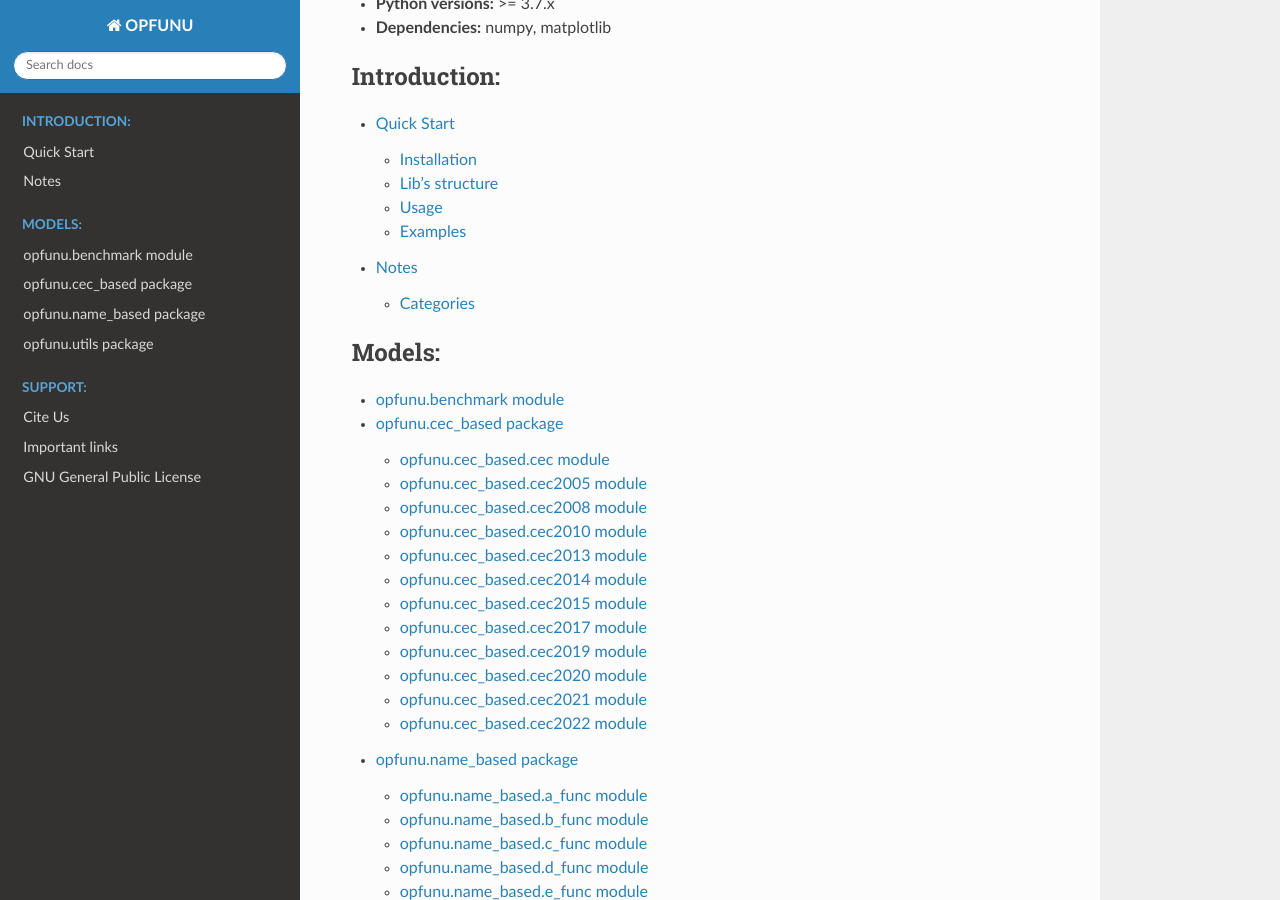
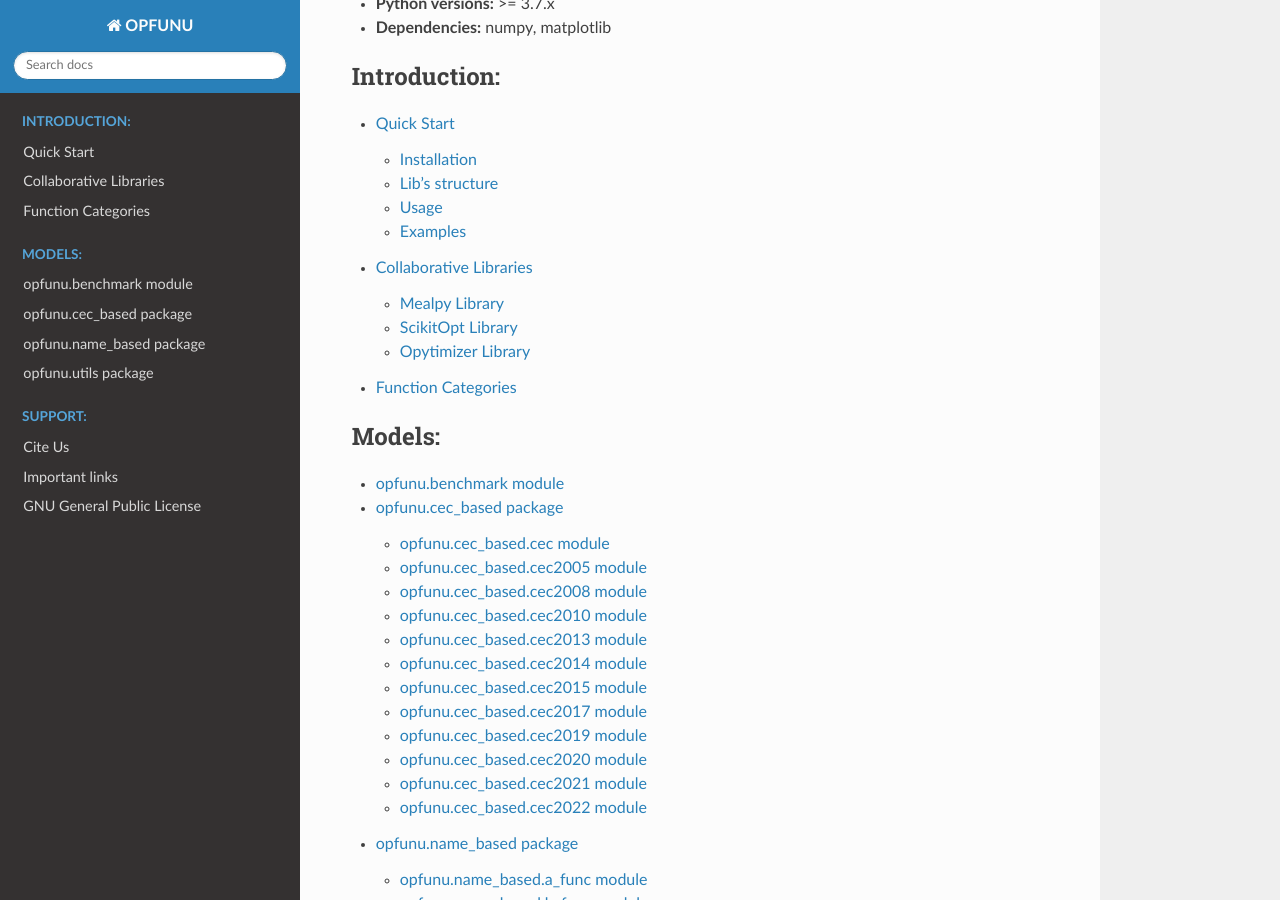
Before and after one commit to thieu1995/opfunu, a Sphinx documentation site: the page built from docs/source/index.rst, in a window 1280 px wide and 900 px high, scrolled down 492 px. Built offline with Sphinx 7.4.7 and the Read the Docs theme 2.0.0, drawn with Linux system fonts in a browser that asks for light colours; some of the changed lines change nothing that is shown.

Commit message:
Update docs

```diff
--- a/docs/source/index.rst
+++ b/docs/source/index.rst
@@ -74,7 +74,8 @@ traditional functions with different dimensions are implemented.
    :caption: Introduction:
 
    pages/quick_start.rst
-   pages/notes.rst
+   pages/integrated.rst
+   pages/categories.rst
 
 
 .. toctree::
--- a/docs/source/pages/notes.rst
+++ b/docs/source/pages/categories.rst
@@ -1,9 +1,6 @@
-Notes
-=====
+Function Categories
+===================
 
-
-Categories
-----------
 
 In general, unconstrained problems can be classified into two categories: test functions and real-world problems::
 
--- /dev/null
+++ b/docs/source/pages/integrated.rst
@@ -0,0 +1,77 @@
+Collaborative Libraries
+=======================
+
+In this section, we will guide you how to integrate our library into other Optimization frameworks.
+
+
+Mealpy Library
+--------------
+
+For example::
+
+	from opfunu.cec_based import cec2017
+	f3 = cec2017.F32017(ndim=30)
+
+	from mealpy import GA, FloatVar
+
+	problem = {
+	    "obj_func": f3.evaluate,
+	    "bounds": FloatVar(lb=f3.lb, ub=f3.ub),
+	    "minmax": "min",
+	}
+	model = GA.BaseGA(epoch=100, pop_size=50)
+	gbest = model.solve(problem_dict1)
+	print(f"Solution: {gbest.solution}, Fit: {gbest.target.fitness}")
+
+
+
+ScikitOpt Library
+-----------------
+
+For example::
+
+	from opfunu.cec_based import cec2015
+	f10 = cec2015.F102015(ndim=30)
+
+	from sko.DE import DE
+
+	de = DE(func=f10.evaluate, lb=f10.lb, ub=f10.ub,
+					size_pop=50, max_iter=800)
+	best_x, best_y = de.run()
+	print(f"best_x: {best_x}, best_y: {best_y}")
+
+
+
+Opytimizer Library
+------------------
+
+For example::
+
+	from opfunu.cec_based import cec2022
+	f5 = cec2022.F52022(ndim=30)
+
+	from opytimizer import Opytimizer
+	from opytimizer.core import Function
+	from opytimizer.optimizers.swarm import PSO
+	from opytimizer.spaces import SearchSpace
+
+	space = SearchSpace(n_agents=20, n_variables=f5.ndim,
+	                lower_bound=f5.lb, upper_bound=f5.ub)
+	optimizer = PSO()
+	function = Function(f5.evaluate)
+
+	opt = Opytimizer(space, optimizer, function)
+	opt.start(n_iterations=1000)
+
+
+
+.. toctree::
+   :maxdepth: 4
+
+
+.. toctree::
+   :maxdepth: 4
+
+
+.. toctree::
+   :maxdepth: 4
```
